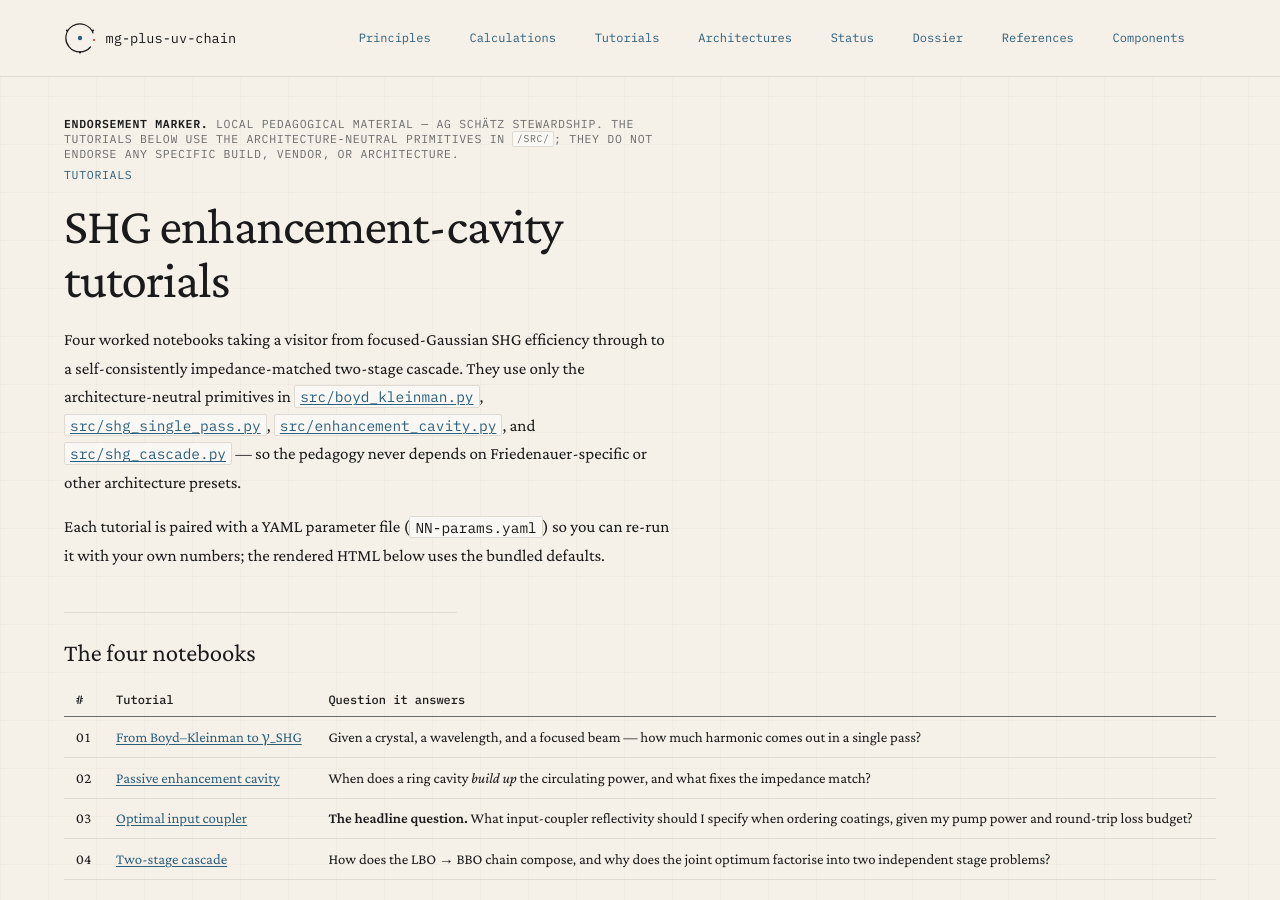
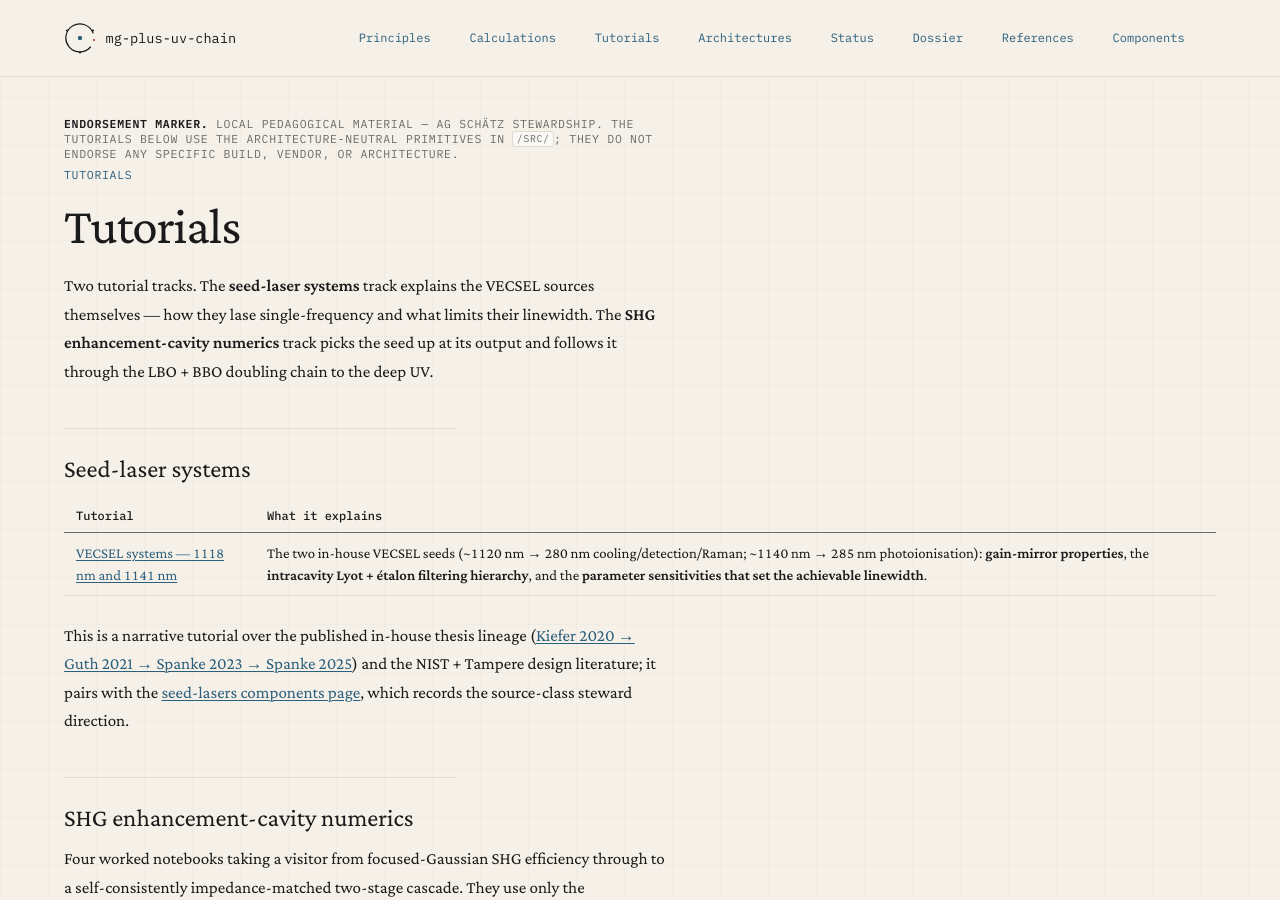
Before and after one commit to uwarring82/mg-plus-uv-chain, a Jekyll site: the page built from docs/tutorials/index.md, in a window 1280 px wide and 900 px high. Built offline with Jekyll 4.4.1, drawn with Linux system fonts in a browser that asks for light colours.

Commit message:
docs(tutorials): add VECSEL systems tutorial (1118 nm + 1141 nm)
New pedagogical page docs/tutorials/vecsel-systems.md explaining the two
in-house VECSEL seed lasers — the ~1120 nm Doppler-cooling/detection/Raman
seed (quadrupled to 280 nm) and the ~1140 nm photoionisation seed (to
285 nm). Built around three pillars per steward direction:

  1. gain-mirror properties (RPG quantum wells, class-A dynamics,
     gain-peak temperature sensitivity, Henry alpha factor);
  2. the intracavity Lyot/BRF + YAG-etalon + PZT filtering hierarchy
     and the single-frequency mode-selection budget;
  3. the parameter sensitivities that limit linewidth (cavity-length
     noise ledger; chiller-cycle, thermal, pump and mechanical drivers;
     the Kiefer->Guth->Spanke->Spanke linewidth-reduction record; and
     the binding ~18 kHz doubling-cavity lock-bandwidth criterion).

Synthesises [Kief20]/[Guth21]/[Span23]/[Span25] with [Burd16]/[Burd23];
every quantitative claim is provenance-linked to data/literature/.
Carries the Charter idiom (endorsement marker, Coastline/Sail labels,
anti-seeding + G1/G2/G3 boundary statements).

Wire-up: tutorials index restructured into two tracks (seed-laser
systems + SHG enhancement-cavity numerics); seed-lasers components page
gains a See-also cross-link.

Co-Authored-By: Claude Opus 4.8 <noreply@anthropic.com>

```diff
--- a/docs/tutorials/index.md
+++ b/docs/tutorials/index.md
@@ -8,7 +8,26 @@ description: Visitor-facing notebooks introducing focused-Gaussian SHG, enhancem
 
 <p class="eyebrow">Tutorials</p>
 
-# SHG enhancement-cavity tutorials
+# Tutorials
+
+Two tutorial tracks. The **seed-laser systems** track explains the VECSEL
+sources themselves — how they lase single-frequency and what limits their
+linewidth. The **SHG enhancement-cavity numerics** track picks the seed up at
+its output and follows it through the LBO + BBO doubling chain to the deep UV.
+
+## Seed-laser systems
+
+| Tutorial | What it explains |
+|---|---|
+| [VECSEL systems — 1118 nm and 1141 nm](vecsel-systems.html) | The two in-house VECSEL seeds (~1120 nm → 280 nm cooling/detection/Raman; ~1140 nm → 285 nm photoionisation): **gain-mirror properties**, the **intracavity Lyot + étalon filtering hierarchy**, and the **parameter sensitivities that set the achievable linewidth**. |
+
+This is a narrative tutorial over the published in-house thesis lineage
+([Kiefer 2020 → Guth 2021 → Spanke 2023 → Spanke 2025](../references.html)) and
+the NIST + Tampere design literature; it pairs with the
+[seed-lasers components page](../components/seed-lasers.html), which records the
+source-class steward direction.
+
+## SHG enhancement-cavity numerics
 
 Four worked notebooks taking a visitor from focused-Gaussian SHG efficiency
 through to a self-consistently impedance-matched two-stage cascade. They use
@@ -25,7 +44,7 @@ Each tutorial is paired with a YAML parameter file (`NN-params.yaml`) so you
 can re-run it with your own numbers; the rendered HTML below uses the bundled
 defaults.
 
-## The four notebooks
+### The four notebooks
 
 | # | Tutorial | Question it answers |
 |---|---|---|
@@ -41,7 +60,7 @@ Tutorial 04 closes with an honest end-to-end Friedenauer 2006 cross-check
 exposes an `L_passive` definitional gap in the source paper — the kind of
 result the tutorials are meant to make you trust *and* probe.
 
-## Source and reproducibility
+### Source and reproducibility
 
 - Notebook source (jupytext `.py`):
   [`notebooks/tutorials/`](https://github.com/uwarring82/mg-plus-uv-chain/blob/main/notebooks/tutorials/)
```
Also changed, not shown: docs/components/seed-lasers.md (+1 -0 lines), docs/tutorials/vecsel-systems.md (added, +223 -0 lines).
